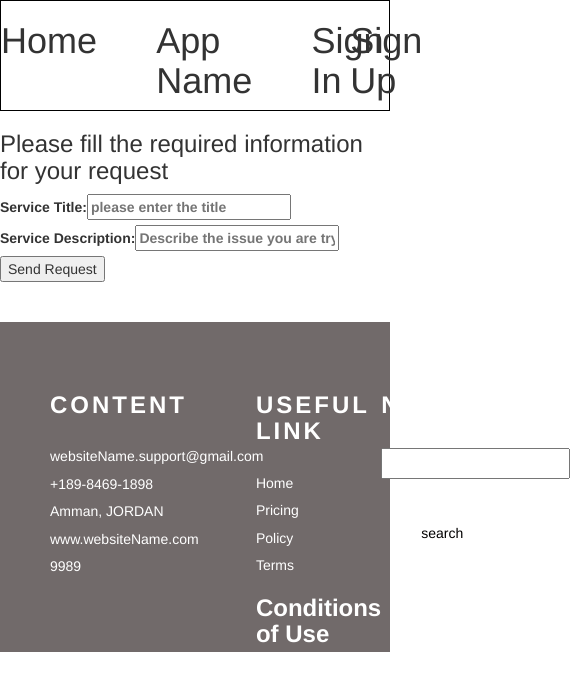
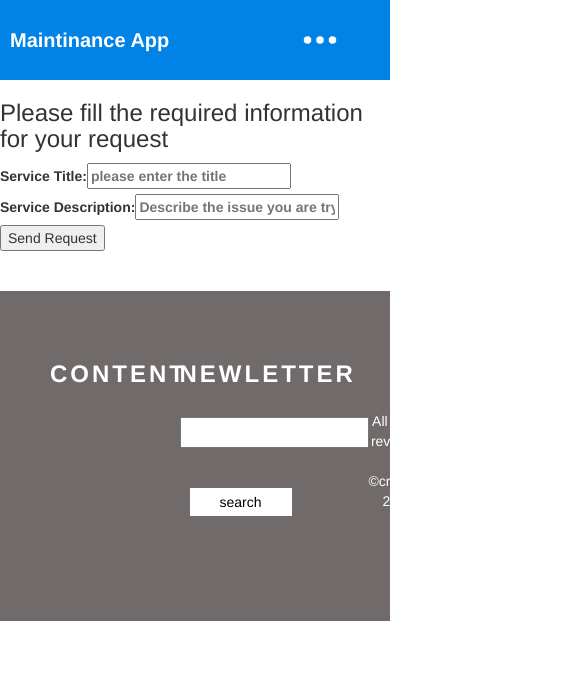
Before and after one commit to The-Unbeatables/MERAKI_Academy_Project_5, a React (Create React App) app in the folder frontend/: page /services/add in a window 390 px wide. Shown: the top 690 px of the page, 585 px wide, since content can reach past the window. Built offline with nearby package versions, Linux system fonts and the light colour scheme.

Commit message:
navbar design

```diff
--- a/frontend/src/components/Navbar/index.js
+++ b/frontend/src/components/Navbar/index.js
@@ -17,23 +17,53 @@ const Navbar = () => {
   return (
     <>
     {!isLoggedIn &&
-        <div className='nav-container'>
-        <div className='sub-0' onClick={() => {navigate('/')}}><h1>Home</h1></div>
-        <div className='sub-1'><h1>App Name</h1></div>
-        <div className='sub-2' onClick={() => {navigate('/register')}}><h1>Sign In</h1></div>
-        <div className='sub-3' onClick={() => {navigate('/login')}}><h1>Sign Up</h1></div>
-    </div>
+    <nav>
+    <input type="checkbox" id="check" />
+    <label for="check" class="checkbtn">
+      <svg xmlns="http://www.w3.org/2000/svg" width="16" height="16" fill="currentColor" class="bi bi-three-dots" viewBox="0 0 16 16"><path d="M3 9.5a1.5 1.5 0 1 1 0-3 1.5 1.5 0 0 1 0 3zm5 0a1.5 1.5 0 1 1 0-3 1.5 1.5 0 0 1 0 3zm5 0a1.5 1.5 0 1 1 0-3 1.5 1.5 0 0 1 0 3z"/></svg>
+    </label>
+    <label class="logo">Maintinance App</label>
+    <ul>
+      <li onClick={() => {navigate('/')}}><a>Home</a></li>
+      <li onClick={() => {navigate('/register')}}><a>Sign Up</a></li>
+      <li onClick={() => {navigate('/login')}}><a>Sign In</a></li>
+      {/* <li><a href="#">Services</a></li> */}
+      {/* <li><a href="#">Logout</a></li> */}
+    </ul>
+  </nav>
+
+    //     <div className='nav-container'>
+    //     <div className='sub-0' onClick={() => {navigate('/')}}><h1>Home</h1></div>
+    //     <div className='sub-1'><h1>App Name</h1></div>
+    //     <div className='sub-2' onClick={() => {navigate('/register')}}><h1>Sign In</h1></div>
+    //     <div className='sub-3' onClick={() => {navigate('/login')}}><h1>Sign Up</h1></div>
+    // </div>
     }
 
     {isLoggedIn &&
-        <div className='nav-container'>
-        <div onClick={() => {navigate('/')}}><h1>Home</h1></div>
-        <div><h1>App Name</h1></div>
-        <div onClick={() => {navigate('/cart')}}><h1>Wishlist</h1></div>
-        <div onClick={() => {navigate('/products/orders')}}><h1>Cart</h1></div>
-        <div onClick={() => {navigate('/services/orders')}}><h1>Services</h1></div>
-        <div onClick={() => {dispatch(setLogout())}}><h1>Logout</h1></div>
-    </div>
+
+        <nav>
+            <input type="checkbox" id="check" />
+            <label for="check" class="checkbtn">
+                <svg xmlns="http://www.w3.org/2000/svg" width="16" height="16" fill="currentColor" class="bi bi-three-dots" viewBox="0 0 16 16"><path d="M3 9.5a1.5 1.5 0 1 1 0-3 1.5 1.5 0 0 1 0 3zm5 0a1.5 1.5 0 1 1 0-3 1.5 1.5 0 0 1 0 3zm5 0a1.5 1.5 0 1 1 0-3 1.5 1.5 0 0 1 0 3z"/></svg>
+            </label>
+             <label class="logo">Maintinance App</label>
+             <ul>
+                <li onClick={() => {navigate('/')}}><a className='aa'>Home</a></li>
+                <li onClick={() => {navigate('/cart')}}><a>Wishlist</a></li>
+                <li onClick={() => {navigate('/products/orders')}}><a>Cart</a></li>
+                <li onClick={() => {navigate('/services/orders')}}><a>Services</a></li>
+                <li onClick={() => {dispatch(setLogout())}}><a>Logout</a></li>
+            </ul>
+        </nav>
+    //     <div className='nav-container'>
+    //     <div onClick={() => {navigate('/')}}><h1>Home</h1></div>
+    //     <div><h1>App Name</h1></div>
+    //     <div onClick={() => {navigate('/cart')}}><h1>Wishlist</h1></div>
+    //     <div onClick={() => {navigate('/products/orders')}}><h1>Cart</h1></div>
+    //     <div onClick={() => {navigate('/services/orders')}}><h1>Services</h1></div>
+    //     <div onClick={() => {dispatch(setLogout())}}><h1>Logout</h1></div>
+    // </div>
     }
     </>
   )
--- a/frontend/src/components/Navbar/style.css
+++ b/frontend/src/components/Navbar/style.css
@@ -1,20 +1,154 @@
-.nav-container{
-    display: flex;
-    flex-direction: row;
+a:link { text-decoration: none; }
+
+
+a:visited { text-decoration: none; }
+
+
+a:hover { text-decoration: none; }
+
+
+a:active { text-decoration: none; }
+
+nav{
+    background: #0082e6;
     width: 100%;
-    border: 1px solid black;
-    justify-content: space-around;
+    height: 80px;
+}
 
+label.logo{
+    color: white;
+    font-size: 35px;
+    line-height: 80px;
+    font-weight: bold;
+    padding: 0 100px;
 }
-.sub-0{
-    width: 40%;
+
+nav ul{
+    float: right;
+    margin-right: 20px;
 }
-.sub-1{
-    width: 40%;
+
+nav ul li{
+    display: inline-block;
+    line-height: 80px;
+    margin: 0 5px;
 }
-.sub-2{
-    width: 10%;
+
+nav ul li a{
+    color: white;
+    font-size: 17px;
+    text-transform: uppercase;
+    padding: 7px 13px;
+    border-radius: 3px;
 }
-.sub-3{
-    width: 10%;
+
+a:hover{
+    background: #1b9bff;
+    transition: 0.5s;
+    cursor: pointer;
 }
+
+.checkbtn{
+    font-size: 30px;
+    color: white;
+    float: right;
+    line-height: 80px;
+    margin-right: 40px;
+    cursor: pointer;
+    display: none;
+}
+#check{
+    display: none;
+}
+svg{
+    font-size: 100px;
+    width: 100px;
+    height: 80px;
+}
+@media (max-width: 1200px) {
+    label.logo{
+        font-size: 30px;
+        padding-left: 50px;
+    }
+    nav ul li a{
+        font-size: 16px;
+    }
+}
+@media (max-width: 962px) {
+    label.logo{
+        font-size: 26px;
+        padding-left: 40px;
+    }
+    nav ul li a{
+        font-size: 16px;
+    }
+}
+@media (max-width: 922px) {
+    label.logo{
+        font-size: 23px;
+        padding-left: 35px;
+    }
+    nav ul li a{
+        font-size: 15px;
+    }
+}
+
+@media (max-width: 875px) {
+    .checkbtn{
+        display: block;
+    }
+    ul{
+        position: fixed;
+        height: 100vh;
+        width: 100%;
+        background: #2c3e50;
+        top: 80px;
+        left: -100%;
+        text-align: center;
+        transition: all 0.6s;
+    }
+    nav ul li{
+        display: block;
+        margin: 50px 0;
+        line-height: 30px;
+    }
+    nav ul li a{
+        font-size: 20px;
+    }
+    a:hover{
+        background: none;
+        color: #0082e6;
+    }
+    #check:checked ~ ul{
+        left: 0;
+    }
+}
+@media (max-width: 550px) {
+    label.logo{
+        font-size: 25px;
+        padding-left: 30px;
+    }
+}
+@media (max-width: 500px) {
+    label.logo{
+        font-size: 22px;
+        padding-left: 20px;
+    }
+    svg{
+        font-size: 100px;
+        width: 80px;
+        height: 60px;
+        margin-top: 10px;
+    }
+}
+@media (max-width: 440px) {
+    label.logo{
+        font-size: 20px;
+        padding-left: 10px;
+    }
+    svg{
+        width: 60px;
+        height: 40px;
+        margin-top: 20px;
+    }
+}
```
